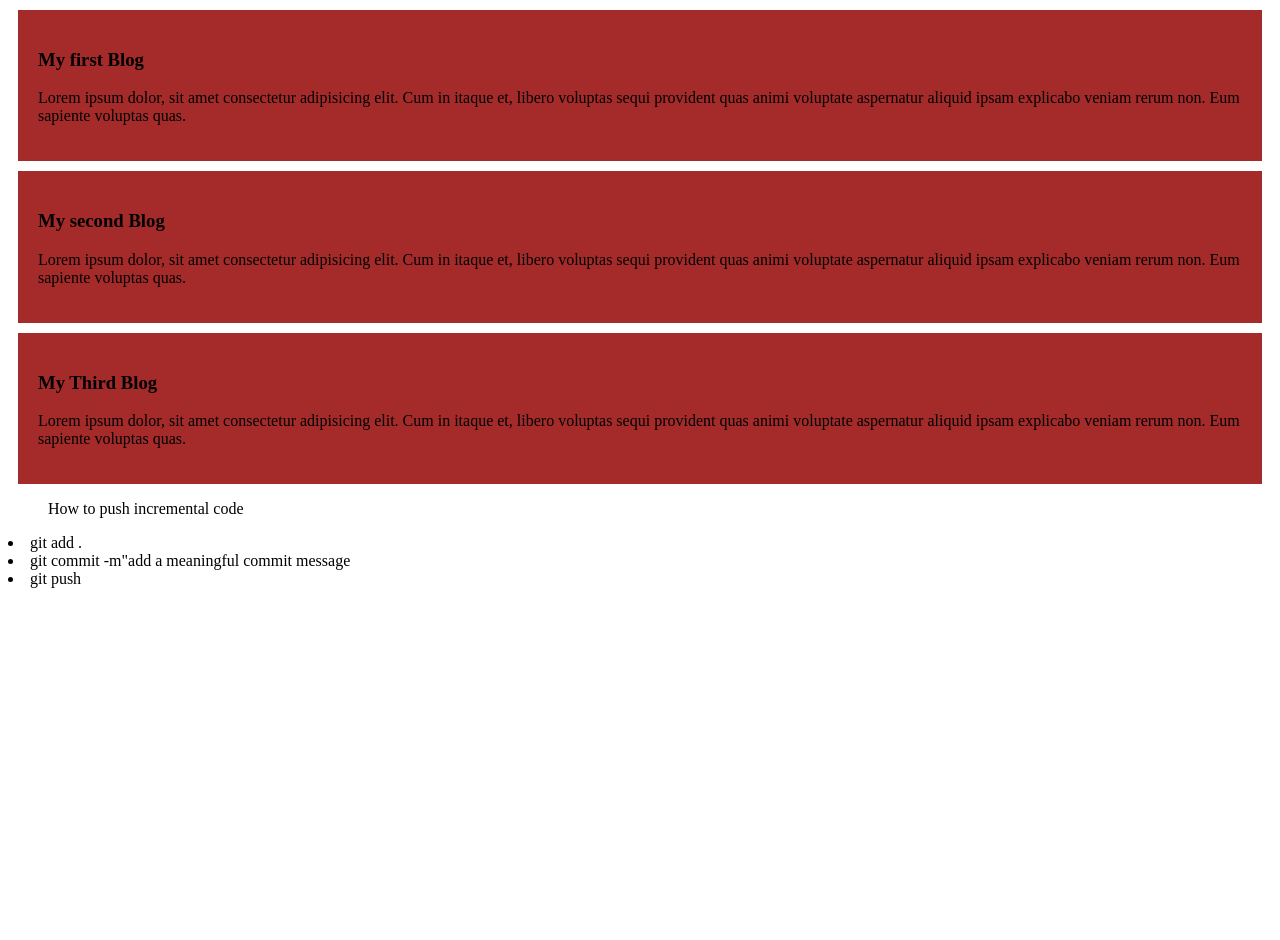
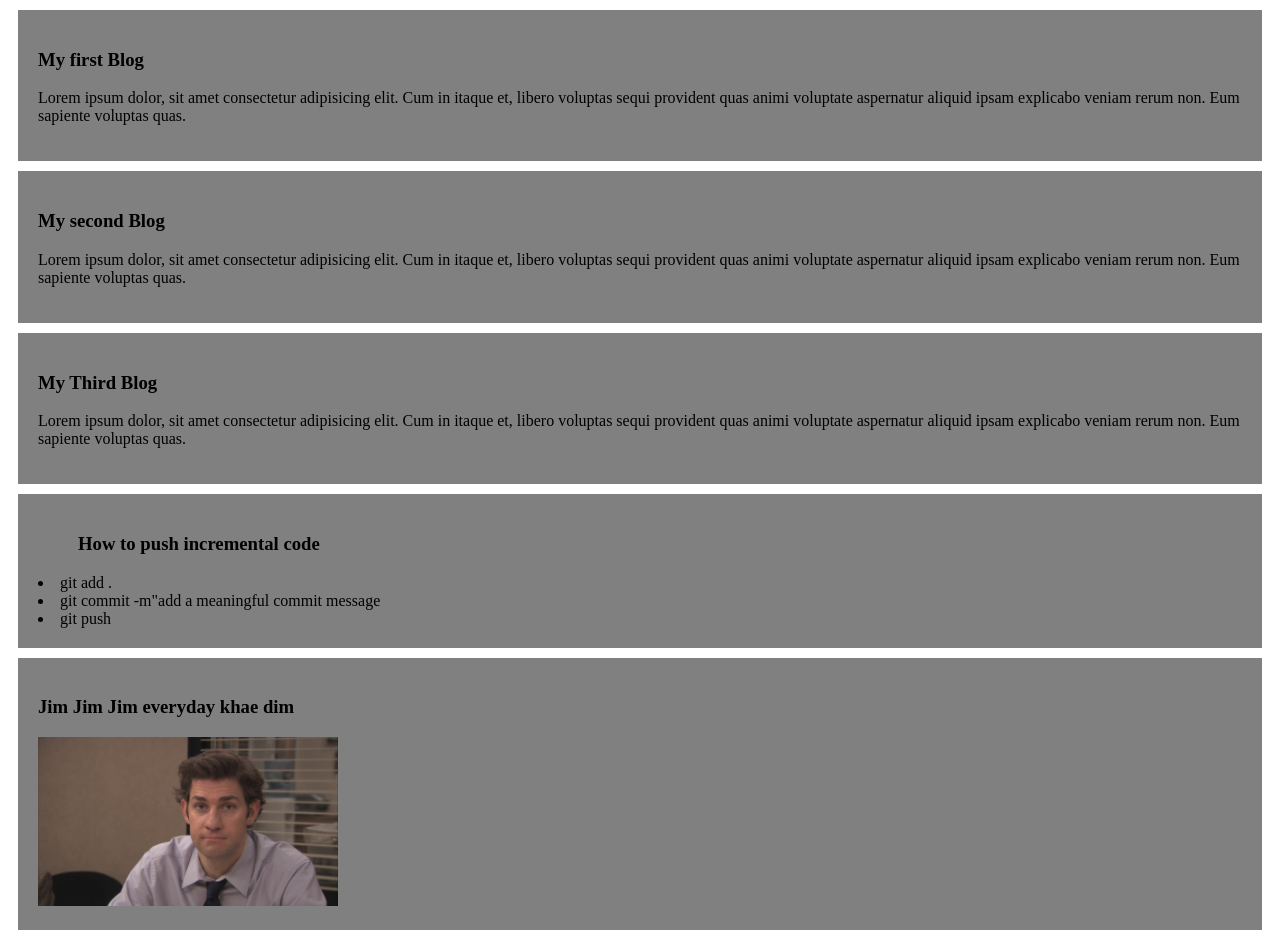
Before and after one commit to Hemale16/my-first-github-repo, a plain HTML site: page index.html in a window 1280 px wide. Before the commit the page ends 800 px from the top, so only its background shows below. Drawn offline with Linux system fonts and the light colour scheme.

Commit message:
added a Jim with a dim

```diff
--- a/index.html
+++ b/index.html
@@ -18,8 +18,15 @@
         <h3>My Third Blog</h3>
         <p>Lorem ipsum dolor, sit amet consectetur adipisicing elit. Cum in itaque et, libero voluptas sequi provident quas animi voluptate aspernatur aliquid ipsam explicabo veniam rerum non. Eum sapiente voluptas quas.</p>
     </div>
-        <ol>How to push incremental code</ol>
+    <div>
+        <ol><h3>How to push incremental code</h3></ol>
             <li>git add .</li>
             <li>git commit -m"add a meaningful commit message</li>
             <li>git push</li>
-    </html>
+        </div>
+        <div class="image">
+            <h3>Jim Jim Jim everyday khae dim</h3>
+            <img src="images/Jim-Halpert-A-Bit-Sad-in-The-Office.jpg" alt="">
+        </div>
+        </body>
+        </html>
--- a/style/blog.css
+++ b/style/blog.css
@@ -1,5 +1,10 @@
 div{
-    background-color: brown;
+    background-color: gray;
     padding: 20px;
     margin: 10px;
+     display: 20px;
 }
+img {
+  width: 300px;
+  height: auto;
+}
```
Also changed, not shown: images/Jim-Halpert-A-Bit-Sad-in-The-Office.jpg (added), images/the office.jpg (added).
